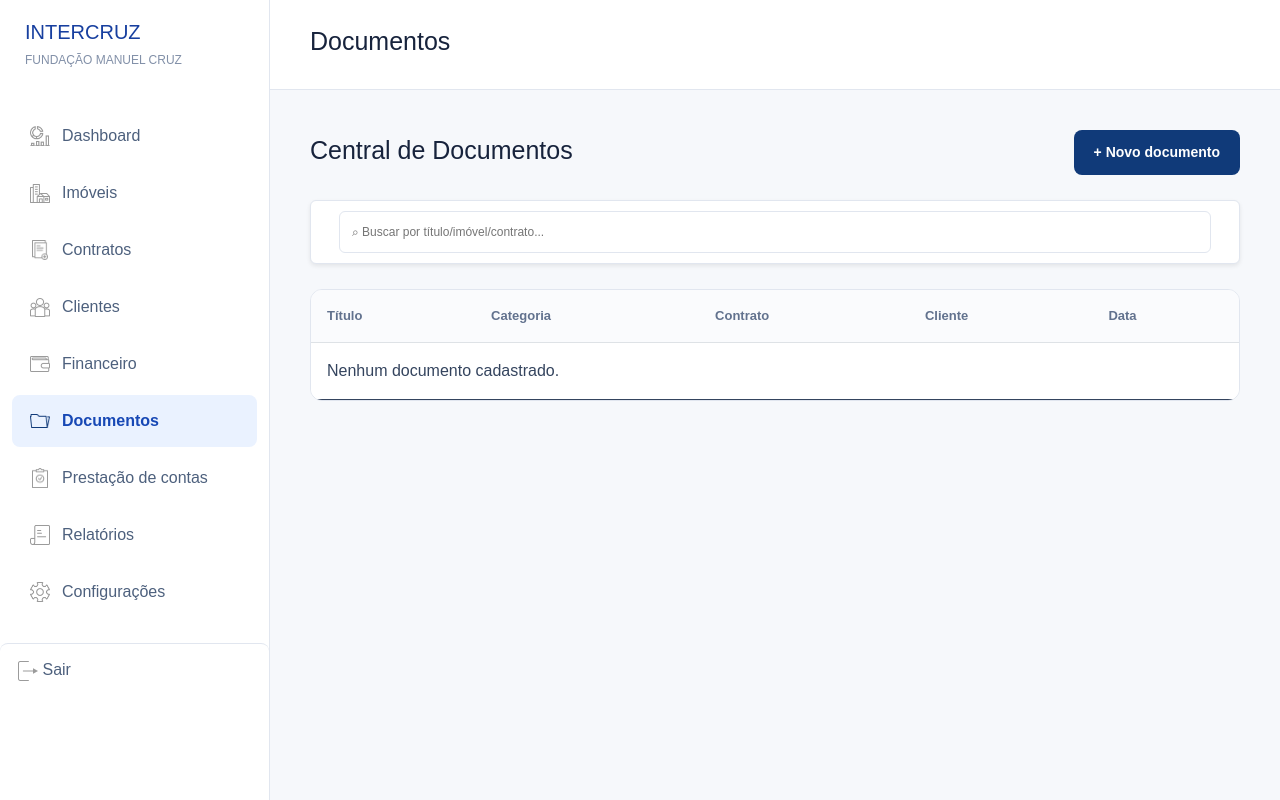
After one commit to freitasnicole902-lgtm/Intercruz, a Spring Boot app: page /documentos.html in a window 1280 px wide. The commit adds this page. Run offline with Spring Boot 4, Linux system fonts and the light colour scheme.

Commit message:
Começo backend sprint 4 documentos
criação da classe documento

```diff
--- /dev/null
+++ b/backEnd/gestao-imobiliaria/src/main/resources/static/documentos.html
@@ -0,0 +1,166 @@
+<!DOCTYPE html>
+<html lang="pt-BR">
+
+<head>
+    <meta charset="UTF-8">
+    <meta name="viewport" content="width=device-width, initial-scale=1.0">
+
+    <link
+        href="https://cdn.jsdelivr.net/npm/bootstrap@5.3.3/dist/css/bootstrap.min.css"
+        rel="stylesheet">
+
+    <link rel="stylesheet" href="css/style.css">
+</head>
+
+<body>
+
+    <div class="layout">
+
+        <!-- MENU LATERAL -->
+        <aside class="sidebar">
+
+            <div class="logo">
+                <h2>INTERCRUZ</h2>
+                <span>FUNDAÇÃO MANUEL CRUZ</span>
+            </div>
+
+            <nav>
+
+                <a href="index.html" class="menu-item">
+                     <img src="icons/tabDashboard.png" alt="" class="menu-icon">
+                    <span>Dashboard</span>
+                </a>
+
+                <a href="imoveis.html" class="menu-item">
+                    <img src="icons/tabImoveis.png" alt="" class="menu-icon">
+                    <span>Imóveis</span>
+                </a>
+
+                <a href="contratos.html" class="menu-item">
+                    <img src="icons/tabContratos.png" alt="" class="menu-icon">
+                    <span>Contratos</span>
+                </a>
+
+                <a href="clientes.html" class="menu-item">
+                    <img src="icons/tabClientes.png" alt="" class="menu-icon">
+                    <span>Clientes</span>
+                </a>
+
+                <a href="financeiro.html" class="menu-item">
+                    <img src="icons/tabFinanceiro.png" alt="" class="menu-icon">
+                    <span>Financeiro</span>
+                </a>
+
+                <a href="documentos.html" class="menu-item active">
+                    <img src="icons/documentosActivated.png" alt="" class="menu-icon">
+                    <span>Documentos</span>
+                </a>
+
+                <a href="#" class="menu-item">
+                    <img src="icons/tabPrestacao.png" alt="" class="menu-icon">
+                    <span>Prestação de contas</span>
+                </a>
+
+                <a href="#" class="menu-item">
+                    <img src="icons/tabRelatorios.png" alt="" class="menu-icon">
+                    <span>Relatórios</span>
+                </a>
+
+                <a href="#" class="menu-item">
+                    <img src="icons/configuracoes.png" alt="" class="menu-icon">
+                    <span>Configurações</span>
+                </a>
+
+            </nav>
+
+            <div class="menu-sair">
+                <img src="icons/iconSair.png" alt="" class="menu-icon">
+                    <span>Sair</span>
+            </div>
+
+        </aside>
+
+
+        <!-- CONTEÚDO -->
+        <main class="main-content">
+
+            <header class="topbar">
+                <h1>Documentos</h1>
+            </header>
+
+            <section class="content">
+
+               <div class="page-header">
+
+                <div>
+
+                    <h2>Central de Documentos</h2>
+
+                </div>
+
+
+                <!-- BOTÃO QUE ABRE O MODAL -->
+
+                <button
+                    type="button"
+                    id="btn-novo-imovel"
+                    class="btn-novo-imovel">
+
+                    + Novo documento
+
+                </button>
+
+            </div>
+
+            <div class="contratos-filtros">
+                <input type="search"
+                       id="busca-contrato"
+                       placeholder="⌕ Buscar por título/imóvel/contrato...">
+            </div>
+
+            <div class="table-container">
+
+                <table class="table">
+
+                    <thead>
+
+                        <tr>
+
+                            <th>Título</th>
+
+                            <th>Categoria</th>
+
+                            <th>Contrato</th>
+
+                            <th>Cliente</th>
+
+                            <th>Data</th>
+
+                        </tr>
+
+                    </thead>
+
+
+                    <tbody id="lista-documentos">
+
+                        <tr>
+
+                            <td colspan="6">Nenhum documento cadastrado.</td>
+
+                        </tr>
+                    </tbody>
+
+                </table>
+
+            </div>
+
+
+            </section>
+
+        </main>
+
+    </div>
+
+</body>
+
+</html>
--- a/backEnd/gestao-imobiliaria/src/main/resources/static/index.html
+++ b/backEnd/gestao-imobiliaria/src/main/resources/static/index.html
@@ -55,7 +55,7 @@
                     <span>Financeiro</span>
                 </a>
 
-                <a href="#" class="menu-item">
+                <a href="documentos.html" class="menu-item">
                     <img src="icons/tabDocumentos.png" alt="" class="menu-icon">
                     <span>Documentos</span>
                 </a>
```
Also changed, not shown: backEnd/gestao-imobiliaria/src/main/java/br/edu/cesar/fmc/gestao_imobiliaria/model/Documento.java (added, +10 -0 lines), backEnd/gestao-imobiliaria/src/main/resources/application.properties (+4 -4 lines).
